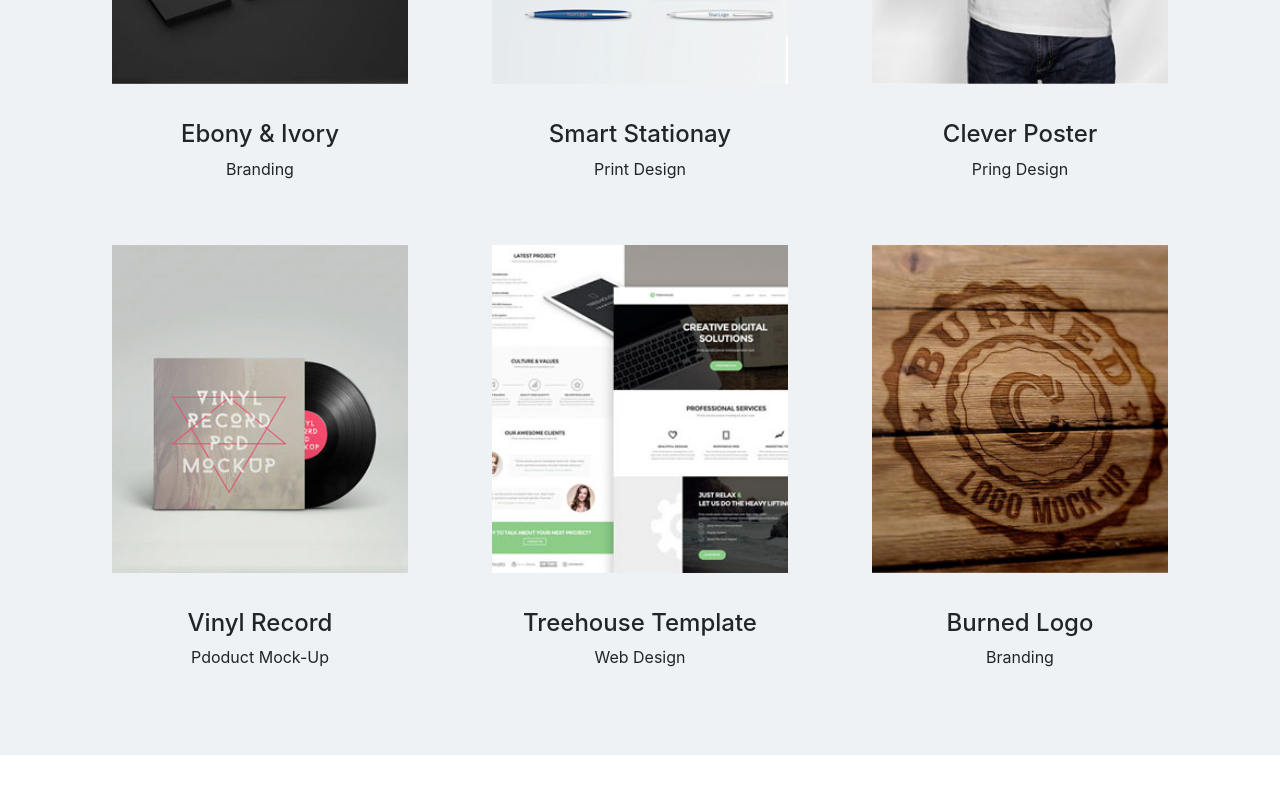
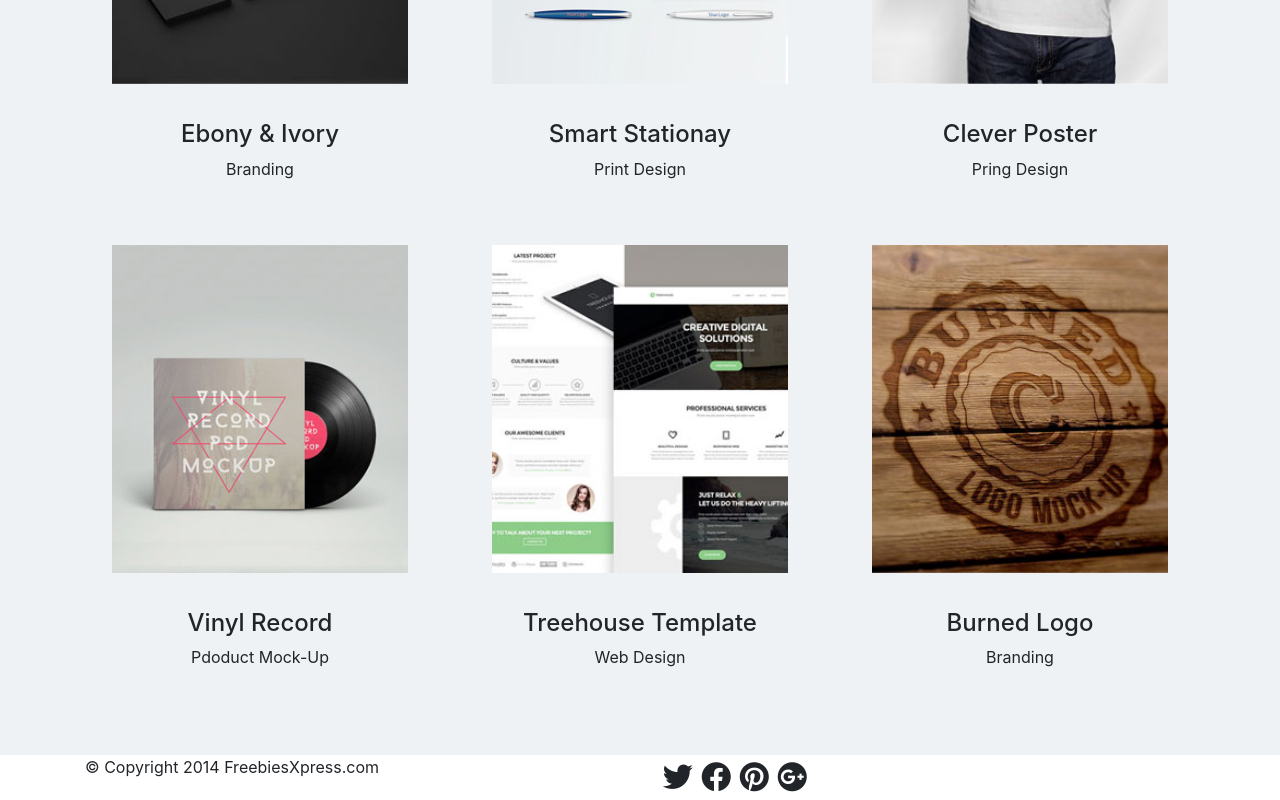
Before and after one commit to OsinaPan/golden, a website: page index.html in a window 1280 px wide. Shown: the part 2072-2872 px from the top of the page. Before the commit the page ends 2827 px from the top, so only its background shows below. Drawn offline with nearby package versions, Linux system fonts and the light colour scheme; a web font is replaced by a local one.

Commit message:
add footer and styles

```diff
--- a/css/style.scss
+++ b/css/style.scss
@@ -83,3 +83,11 @@ ul {
         text-align: center;
     }
 }
+
+footer {
+    display: flex;
+}
+
+.links{
+    font-size: 30px;
+}
--- a/index.html
+++ b/index.html
@@ -142,7 +142,21 @@
                 </div>
             </div>
         </section>
-
+        <footer>
+            <div class="container">
+                <div class="row">
+                    <div class="col-md-4 align-items-left" style="flex-grow: 1">
+                        <p>© Copyright 2014 FreebiesXpress.com</p>
+                    </div>
+                    <div class="links col-md-6" style="text-align: center">
+                        <i class="fa-brands fa-twitter"></i>
+                        <i class="fa-brands fa-facebook"></i>
+                        <i class="fa-brands fa-pinterest"></i>
+                        <i class="fa-brands fa-google-plus"></i>
+                    </div>
+                </div>
+            </div>
+        </footer>
 
         <script src="https://code.jquery.com/jquery-3.5.1.slim.min.js" integrity="sha384-DfXdz2htPH0lsSSs5nCTpuj/zy4C+OGpamoFVy38MVBnE+IbbVYUew+OrCXaRkfj" crossorigin="anonymous"></script>
         <script src="https://cdn.jsdelivr.net/npm/popper.js@1.16.1/dist/umd/popper.min.js" integrity="sha384-9/reFTGAW83EW2RDu2S0VKaIzap3H66lZH81PoYlFhbGU+6BZp6G7niu735Sk7lN" crossorigin="anonymous"></script>
```
Also changed, not shown: css/style.css, 1 other file.
